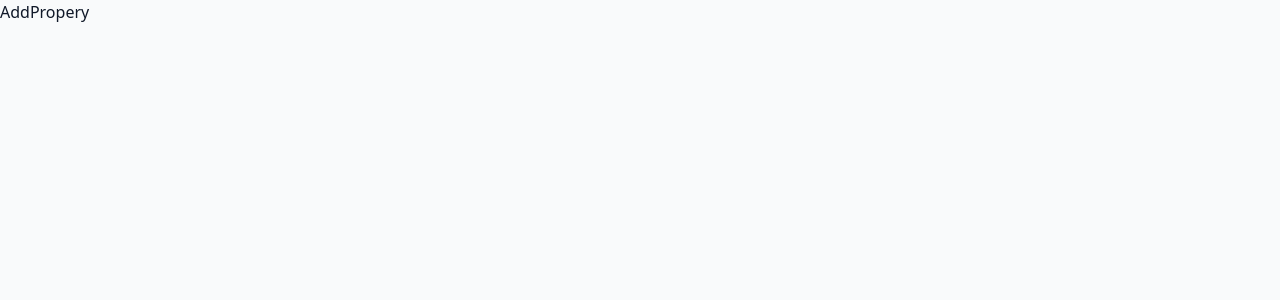
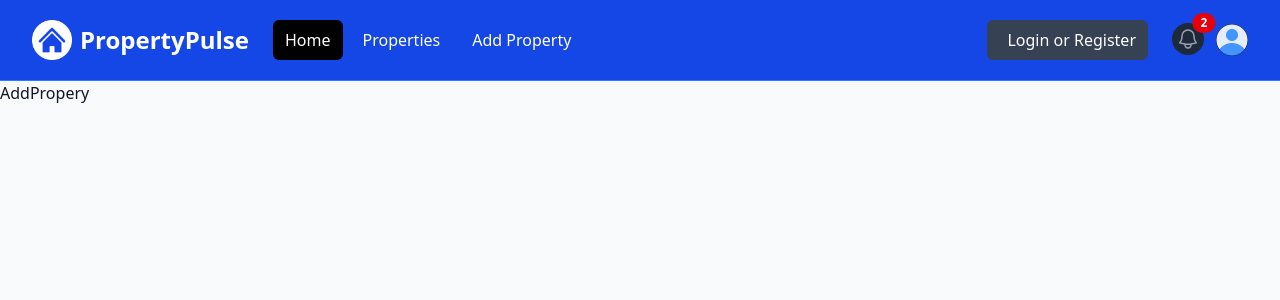
Before and after one commit to mohsensami/next-property, a Next.js app: page /properties/add in a window 1280 px wide. Shown: the top 300 px of the page. Built offline with nearby package versions, Linux system fonts and the light colour scheme.

Commit message:
Navbar added

```diff
--- a/app/layout.jsx
+++ b/app/layout.jsx
@@ -1,4 +1,5 @@
 import "@/assets/styles/globals.css";
+import Navbar from "@/components/Navbar";
 
 export const metadata = {
   title: "PropertyPulse",
@@ -9,6 +10,7 @@
   return (
     <html>
       <body>
+        <Navbar />
         <main className="">{children}</main>
       </body>
     </html>
--- /dev/null
+++ b/components/Navbar.jsx
@@ -0,0 +1,203 @@
+import Image from "next/image";
+import logo from "@/assets/images/logo-white.png";
+import profileDefault from "@/assets/images/profile.png";
+
+const Navbar = () => {
+  return (
+    <nav className="bg-blue-700 border-b border-blue-500">
+      <div className="mx-auto max-w-7xl px-2 sm:px-6 lg:px-8">
+        <div className="relative flex h-20 items-center justify-between">
+          <div className="absolute inset-y-0 left-0 flex items-center md:hidden">
+            {/* <!-- Mobile menu button--> */}
+            <button
+              type="button"
+              id="mobile-dropdown-button"
+              className="relative inline-flex items-center justify-center rounded-md p-2 text-gray-400 hover:bg-gray-700 hover:text-white focus:outline-none focus:ring-2 focus:ring-inset focus:ring-white"
+              aria-controls="mobile-menu"
+              aria-expanded="false"
+            >
+              <span className="absolute -inset-0.5"></span>
+              <span className="sr-only">Open main menu</span>
+              <svg
+                className="block h-6 w-6"
+                fill="none"
+                viewBox="0 0 24 24"
+                strokeWidth="1.5"
+                stroke="currentColor"
+                aria-hidden="true"
+              >
+                <path
+                  strokeLinecap="round"
+                  strokeLinejoin="round"
+                  d="M3.75 6.75h16.5M3.75 12h16.5m-16.5 5.25h16.5"
+                />
+              </svg>
+            </button>
+          </div>
+
+          <div className="flex flex-1 items-center justify-center md:items-stretch md:justify-start">
+            {/* <!-- Logo --> */}
+            <a className="flex flex-shrink-0 items-center" href="/index.html">
+              <Image className="h-10 w-auto" src={logo} alt="PropertyPulse" />
+
+              <span className="hidden md:block text-white text-2xl font-bold ml-2">
+                PropertyPulse
+              </span>
+            </a>
+            {/* <!-- Desktop Menu Hidden below md screens --> */}
+            <div className="hidden md:ml-6 md:block">
+              <div className="flex space-x-2">
+                <a
+                  href="/index.html"
+                  className="text-white bg-black hover:bg-gray-900 hover:text-white rounded-md px-3 py-2"
+                >
+                  Home
+                </a>
+                <a
+                  href="/properties.html"
+                  className="text-white hover:bg-gray-900 hover:text-white rounded-md px-3 py-2"
+                >
+                  Properties
+                </a>
+                <a
+                  href="/add-property.html"
+                  className="text-white hover:bg-gray-900 hover:text-white rounded-md px-3 py-2"
+                >
+                  Add Property
+                </a>
+              </div>
+            </div>
+          </div>
+
+          {/* <!-- Right Side Menu (Logged Out) --> */}
+          <div className="hidden md:block md:ml-6">
+            <div className="flex items-center">
+              <button className="flex items-center text-white bg-gray-700 hover:bg-gray-900 hover:text-white rounded-md px-3 py-2">
+                <i className="fa-brands fa-google text-white mr-2"></i>
+                <span>Login or Register</span>
+              </button>
+            </div>
+          </div>
+
+          {/* <!-- Right Side Menu (Logged In) --> */}
+          <div className="absolute inset-y-0 right-0 flex items-center pr-2 md:static md:inset-auto md:ml-6 md:pr-0">
+            <a href="messages.html" className="relative group">
+              <button
+                type="button"
+                className="relative rounded-full bg-gray-800 p-1 text-gray-400 hover:text-white focus:outline-none focus:ring-2 focus:ring-white focus:ring-offset-2 focus:ring-offset-gray-800"
+              >
+                <span className="absolute -inset-1.5"></span>
+                <span className="sr-only">View notifications</span>
+                <svg
+                  className="h-6 w-6"
+                  fill="none"
+                  viewBox="0 0 24 24"
+                  strokeWidth="1.5"
+                  stroke="currentColor"
+                  aria-hidden="true"
+                >
+                  <path
+                    strokeLinecap="round"
+                    strokeLinejoin="round"
+                    d="M14.857 17.082a23.848 23.848 0 005.454-1.31A8.967 8.967 0 0118 9.75v-.7V9A6 6 0 006 9v.75a8.967 8.967 0 01-2.312 6.022c1.733.64 3.56 1.085 5.455 1.31m5.714 0a24.255 24.255 0 01-5.714 0m5.714 0a3 3 0 11-5.714 0"
+                  />
+                </svg>
+              </button>
+              <span className="absolute top-0 right-0 inline-flex items-center justify-center px-2 py-1 text-xs font-bold leading-none text-white transform translate-x-1/2 -translate-y-1/2 bg-red-600 rounded-full">
+                2
+                {/* <!-- Replace with the actual number of notifications --> */}
+              </span>
+            </a>
+            {/* <!-- Profile dropdown button --> */}
+            <div className="relative ml-3">
+              <div>
+                <button
+                  type="button"
+                  className="relative flex rounded-full bg-gray-800 text-sm focus:outline-none focus:ring-2 focus:ring-white focus:ring-offset-2 focus:ring-offset-gray-800"
+                  id="user-menu-button"
+                  aria-expanded="false"
+                  aria-haspopup="true"
+                >
+                  <span className="absolute -inset-1.5"></span>
+                  <span className="sr-only">Open user menu</span>
+                  <Image
+                    className="h-8 w-8 rounded-full"
+                    src={profileDefault}
+                    alt=""
+                  />
+                </button>
+              </div>
+
+              {/* <!-- Profile dropdown --> */}
+              <div
+                id="user-menu"
+                className="hidden absolute right-0 z-10 mt-2 w-48 origin-top-right rounded-md bg-white py-1 shadow-lg ring-1 ring-black ring-opacity-5 focus:outline-none"
+                role="menu"
+                aria-orientation="vertical"
+                aria-labelledby="user-menu-button"
+                tabIndex="-1"
+              >
+                <a
+                  href="/profile.html"
+                  className="block px-4 py-2 text-sm text-gray-700"
+                  role="menuitem"
+                  tabIndex="-1"
+                  id="user-menu-item-0"
+                >
+                  Your Profile
+                </a>
+                <a
+                  href="/saved-properties.html"
+                  className="block px-4 py-2 text-sm text-gray-700"
+                  role="menuitem"
+                  tabIndex="-1"
+                  id="user-menu-item-2"
+                >
+                  Saved Properties
+                </a>
+                <button
+                  className="block px-4 py-2 text-sm text-gray-700"
+                  role="menuitem"
+                  tabIndex="-1"
+                  id="user-menu-item-2"
+                >
+                  Sign Out
+                </button>
+              </div>
+            </div>
+          </div>
+        </div>
+      </div>
+
+      {/* <!-- Mobile menu, show/hide based on menu state. --> */}
+      <div className="hidden" id="mobile-menu">
+        <div className="space-y-1 px-2 pb-3 pt-2">
+          <a
+            href="/index.html"
+            className="bg-black text-white block rounded-md px-3 py-2 text-base font-medium"
+          >
+            Home
+          </a>
+          <a
+            href="/properties.html"
+            className="text-white block rounded-md px-3 py-2 text-base font-medium"
+          >
+            Properties
+          </a>
+          <a
+            href="/add-property.html"
+            className="text-white block rounded-md px-3 py-2 text-base font-medium"
+          >
+            Add Property
+          </a>
+          <button className="flex items-center text-white bg-gray-700 hover:bg-gray-900 hover:text-white rounded-md px-3 py-2 my-4">
+            <i className="fa-brands fa-google mr-2"></i>
+            <span>Login or Register</span>
+          </button>
+        </div>
+      </div>
+    </nav>
+  );
+};
+
+export default Navbar;
```
